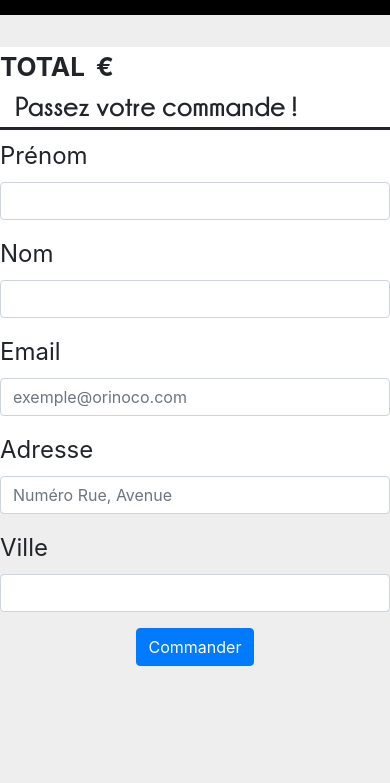
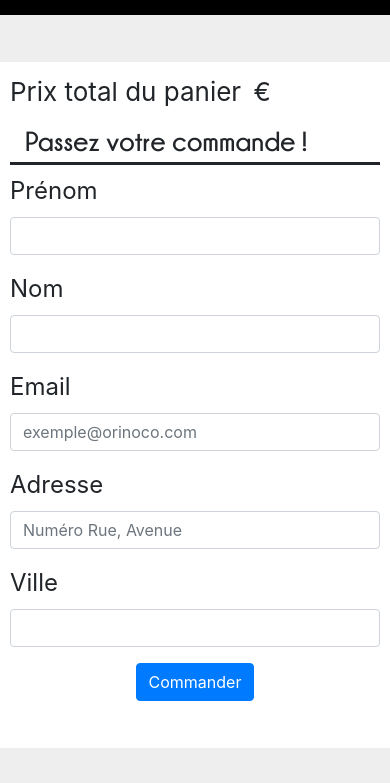
Before and after one commit to NicolasMiladinovic/Orinoco, a plain HTML site: page site/html/panier.html in a window 390 px wide. Shown: the part 61-844 px from the top of the page. Drawn offline with nearby package versions, Linux system fonts and the light colour scheme.

Commit message:
Avancement Panier (front)

```diff
--- a/site/html/panier.html
+++ b/site/html/panier.html
@@ -25,7 +25,7 @@
 
         <form id="form">
 
-            <div id="total"><span> TOTAL </span> <span id="totalPrice"></span> €</div>
+            <div id="total"><span> Prix total du panier </span> <span id="totalPrice"></span> €</div>
 
             <div class="row">
                 <div class="col-12" id="formTitle">
--- a/site/style.css
+++ b/site/style.css
@@ -259,9 +259,10 @@ button {
 }
 
 #form {
+  padding: 10px;
   max-width: 360px;
   min-width: 324px;
-  height: 442px;
+  height: 455px;
   margin: 0 auto 0 auto;
   font-size: 1.5rem;
   background-color: white;
@@ -315,7 +316,7 @@ button {
 
 #total {
   font-size: 26px;
-  font-weight: bold;
+  margin-bottom: 10px;
 }
 
 #bodyPanier {
@@ -333,18 +334,7 @@ button {
   background-color: white;
 }
 
-@media screen and (max-width: 890px) {
-  #panier {
-    flex-direction: column;
-  }
 
-  #produit, #form {
-    width: 100%;
-    max-width: 100%;
-    min-width: 0;
-  }
-
-}
 
 #imgPanier {
   width: 140px;
@@ -363,3 +353,25 @@ button {
 #newDivPosition {
   width: 327px;
 }
+
+@media screen and (max-width: 890px) {
+  #panier {
+    flex-direction: column;
+  }
+
+  #produit, #form {
+    width: 100%;
+    max-width: 100%;
+    min-width: 0;
+  }
+
+  #form {
+    margin-top: 15px;
+    height: 100%;
+  }
+
+  #newDivPosition {
+    width: 696px;
+  }
+
+}
```
